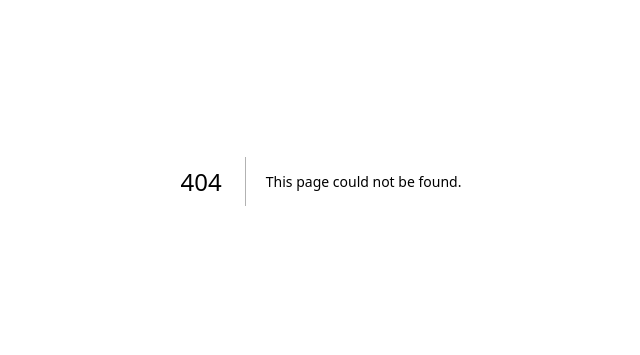
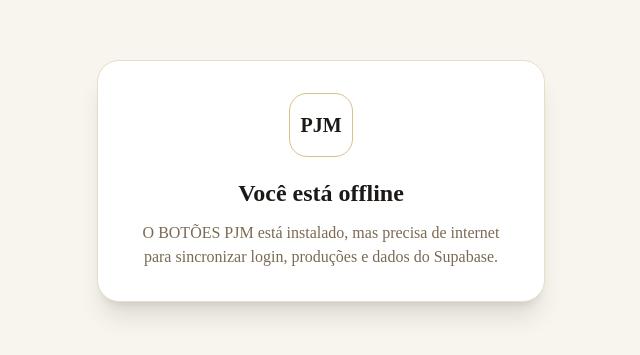
Before and after one commit to souzaax7s/bottoespjm, a Next.js app: page /offline in a window 1280 px wide. Before the commit this address had no page. Shown: the part 219-574 px from the top of the page, without its empty margins (319-959 px from the left). Built offline with nearby package versions, Linux system fonts and the light colour scheme.

Commit message:
adiciona suporte PWA

```diff
--- /dev/null
+++ b/public/sw.js
@@ -0,0 +1,53 @@
+const CACHE_NAME = 'botoes-pjm-v1'
+const OFFLINE_URL = '/offline'
+
+self.addEventListener('install', (event) => {
+  event.waitUntil(
+    caches.open(CACHE_NAME).then((cache) => {
+      return cache.addAll([
+        '/',
+        '/offline',
+        '/manifest.webmanifest',
+        '/icons/pjm-icon.svg',
+        '/icons/pjm-maskable.svg'
+      ])
+    })
+  )
+
+  self.skipWaiting()
+})
+
+self.addEventListener('activate', (event) => {
+  event.waitUntil(
+    caches.keys().then((keys) => {
+      return Promise.all(
+        keys
+          .filter((key) => key !== CACHE_NAME)
+          .map((key) => caches.delete(key))
+      )
+    })
+  )
+
+  self.clients.claim()
+})
+
+self.addEventListener('fetch', (event) => {
+  if (event.request.method !== 'GET') return
+
+  event.respondWith(
+    fetch(event.request).catch(async () => {
+      const cache = await caches.open(CACHE_NAME)
+      const cachedResponse = await cache.match(event.request)
+
+      if (cachedResponse) {
+        return cachedResponse
+      }
+
+      if (event.request.mode === 'navigate') {
+        return cache.match(OFFLINE_URL)
+      }
+
+      return Response.error()
+    })
+  )
+})
--- a/src/app/layout.tsx
+++ b/src/app/layout.tsx
@@ -1,36 +1,40 @@
-import type { Metadata } from "next";
-import { Geist, Geist_Mono, Inter } from "next/font/google";
-import "./globals.css";
-import { cn } from "@/lib/utils";
-
-const inter = Inter({subsets:['latin'],variable:'--font-sans'});
-
-const geistSans = Geist({
-  variable: "--font-geist-sans",
-  subsets: ["latin"],
-});
-
-const geistMono = Geist_Mono({
-  variable: "--font-geist-mono",
-  subsets: ["latin"],
-});
+import type { Metadata, Viewport } from 'next'
+import './globals.css'
+import { RegisterServiceWorker } from '@/components/pwa/register-service-worker'
 
 export const metadata: Metadata = {
-  title: "Create Next App",
-  description: "Generated by create next app",
-};
+  title: 'BOTÕES PJM',
+  description: 'Sistema para controle de produção de botões.',
+  manifest: '/manifest.webmanifest',
+  appleWebApp: {
+    capable: true,
+    title: 'BOTÕES PJM',
+    statusBarStyle: 'default',
+  },
+  icons: {
+    icon: '/icons/pjm-icon.svg',
+    apple: '/icons/pjm-icon.svg',
+  },
+}
+
+export const viewport: Viewport = {
+  themeColor: '#B8860B',
+  width: 'device-width',
+  initialScale: 1,
+  maximumScale: 1,
+}
 
 export default function RootLayout({
   children,
 }: Readonly<{
-  children: React.ReactNode;
+  children: React.ReactNode
 }>) {
   return (
-    <html
-      lang="en"
-      className={cn("h-full", "antialiased", geistSans.variable, geistMono.variable, "font-sans", inter.variable)}
-    >
-      <body className="min-h-full flex flex-col">{children}</body>
+    <html lang="pt-BR">
+      <body>
+        <RegisterServiceWorker />
+        {children}
+      </body>
     </html>
-  );
+  )
 }
--- /dev/null
+++ b/src/app/offline/page.tsx
@@ -0,0 +1,18 @@
+export default function OfflinePage() {
+  return (
+    <main className="flex min-h-screen items-center justify-center bg-[#F8F5EE] px-6 text-[#1C1917]">
+      <div className="max-w-md rounded-3xl border border-[#E7DEC8] bg-white p-8 text-center shadow-xl">
+        <div className="mx-auto mb-5 flex h-16 w-16 items-center justify-center rounded-2xl border border-[#D8C08A] bg-white text-xl font-black">
+          PJM
+        </div>
+
+        <h1 className="text-2xl font-bold">Você está offline</h1>
+
+        <p className="mt-3 text-[#7A6A53]">
+          O BOTÕES PJM está instalado, mas precisa de internet para sincronizar login,
+          produções e dados do Supabase.
+        </p>
+      </div>
+    </main>
+  )
+}
--- /dev/null
+++ b/src/components/pwa/register-service-worker.tsx
@@ -0,0 +1,17 @@
+'use client'
+
+import { useEffect } from 'react'
+
+export function RegisterServiceWorker() {
+  useEffect(() => {
+    if (!('serviceWorker' in navigator)) return
+
+    window.addEventListener('load', () => {
+      navigator.serviceWorker.register('/sw.js').catch((error) => {
+        console.error('Erro ao registrar service worker:', error)
+      })
+    })
+  }, [])
+
+  return null
+}
```
Also changed, not shown: public/icons/pjm-icon.svg (added), public/icons/pjm-maskable.svg (added), public/manifest.webmanifest (added).
